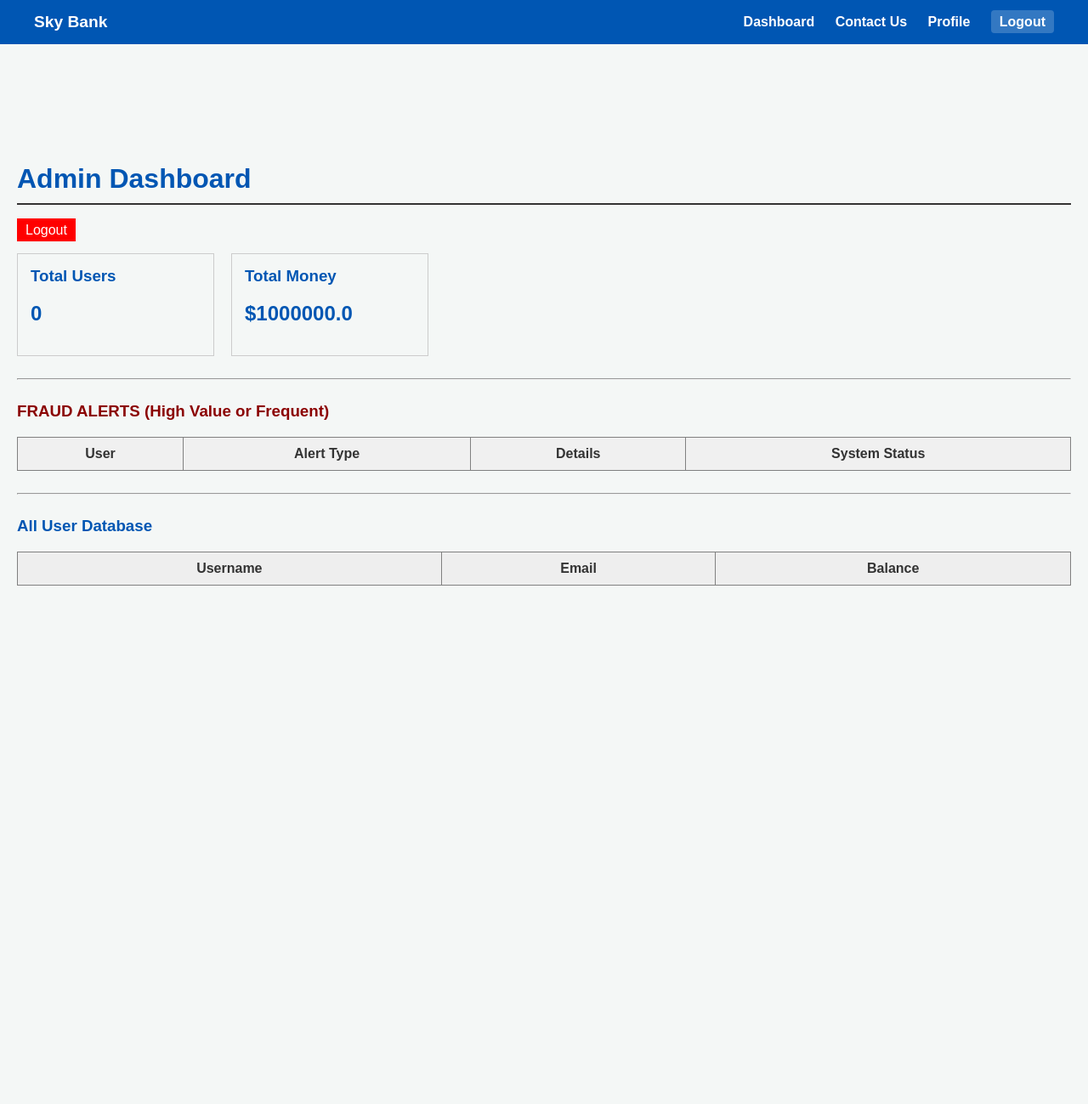
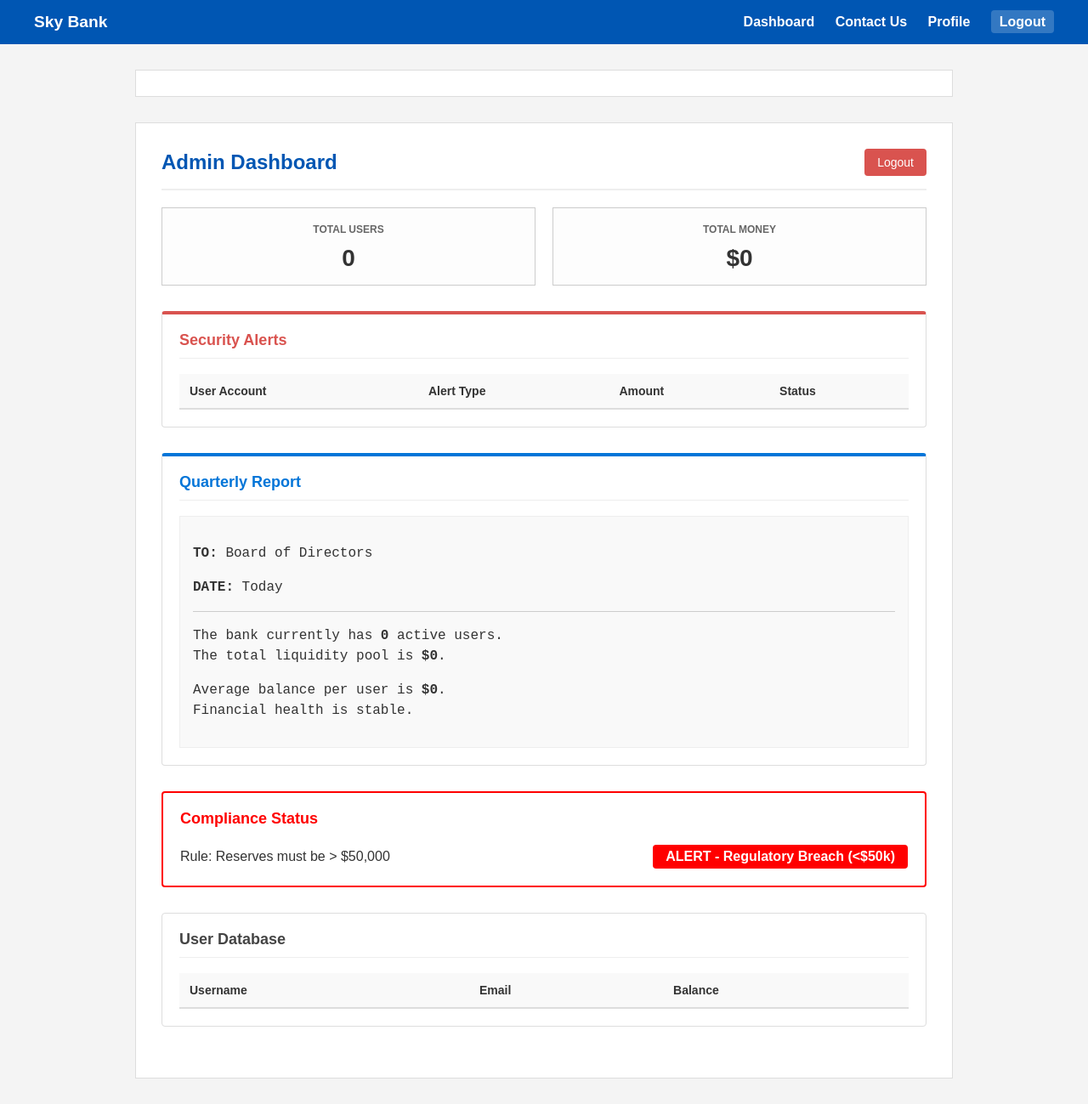
Before and after one commit to Hemadharshini22/aws_project, a Flask app: page /admin_dashboard in a window 1280 px wide. Shown: the whole page at 85% size. Before the commit the page ends 689 px from the top, so only its background shows below. Run offline with Flask 3, Linux system fonts and the light colour scheme; the visitor is signed in with stand-in values (Sample User, id 1); lists and menus that the app fills with data are empty.

Commit message:
Updatedt

```diff
--- a/app.py
+++ b/app.py
@@ -10,7 +10,7 @@
     "admin": {
         "password": "admin123",
         "email": "admin@capstonebank.com",
-        "balance": 1000000.0,  # Admin starts with $1 Million
+        "balance": 1000000.0,  # Admin starts with $1 Million (excluded from stats)
         "transactions": []
     }
 }
@@ -35,7 +35,7 @@
         return redirect(url_for('dashboard'))
     return render_template('index.html')
 
-# --- ADMIN ROUTES (NEW) ---
+# --- ADMIN ROUTES (UPDATED FOR SCENARIOS 1, 2 & 3) ---
 
 @app.route('/admin_login', methods=['GET', 'POST'])
 def admin_login():
@@ -59,14 +59,36 @@
     if session.get('user') != 'admin' or session.get('role') != 'admin':
         return redirect(url_for('admin_login'))
 
-    # Calculate totals for the dashboard cards
-    total_users = len(users_db) - 1  # Subtract 1 to exclude the admin
-    total_money = sum(user['balance'] for user in users_db.values())
+    # 1. Calculate Standard Stats (excluding admin)
+    total_users = 0
+    total_money = 0
 
+    for username, data in users_db.items():
+        if username == 'admin': continue # Skip admin account in stats
+        total_users += 1
+        total_money += data['balance']
+
+    # --- SCENARIO 2 LOGIC: Manager Report ---
+    # Calculate Average User Balance
+    avg_balance = total_money / total_users if total_users > 0 else 0
+
+    # --- SCENARIO 3 LOGIC: Compliance Monitor ---
+    # Rule: Bank must have at least $50,000 in reserves
+    if total_money >= 50000:
+        compliance_status = "PASSED - Healthy Reserves"
+        compliance_color = "green"
+    else:
+        compliance_status = "ALERT - Regulatory Breach (<$50k)"
+        compliance_color = "red"
+
+    # Pass all variables to the HTML
     return render_template('admin_dashboard.html',
                            total_users=total_users,
                            total_money=total_money,
-                           all_users=users_db)
+                           all_users=users_db,
+                           avg_balance=avg_balance,             # For Scenario 2
+                           compliance_status=compliance_status, # For Scenario 3
+                           compliance_color=compliance_color)   # For Scenario 3
 
 # --- STANDARD USER ROUTES ---
 
--- a/templates/admin_dashboard.html
+++ b/templates/admin_dashboard.html
@@ -1,44 +1,72 @@
 {% extends 'base.html' %}
 
 {% block content %}
-<div style="padding: 20px;">
+<style>
+    /* Clean, Simple CSS for alignment */
+    body { font-family: Arial, sans-serif; background-color: #f4f4f4; color: #333; }
+    .container { max-width: 900px; margin: 30px auto; background: white; padding: 30px; border: 1px solid #ddd; }
 
-    <h1 style="border-bottom: 2px solid #333; padding-bottom: 10px;">Admin Dashboard</h1>
-    <a href="{{ url_for('logout') }}" style="background: red; color: white; padding: 5px 10px; text-decoration: none;">Logout</a>
+    /* Headers */
+    .header { display: flex; justify-content: space-between; align-items: center; border-bottom: 2px solid #eee; padding-bottom: 15px; margin-bottom: 20px; }
+    h1 { margin: 0; font-size: 24px; }
+    h3 { margin-top: 0; color: #444; border-bottom: 1px solid #eee; padding-bottom: 10px; font-size: 18px; }
 
-    <br><br>
+    /* Buttons */
+    .logout-btn { background: #d9534f; color: white; text-decoration: none; padding: 8px 15px; border-radius: 4px; font-size: 14px; }
 
-    <div style="display: flex; gap: 20px;">
+    /* Boxes/Sections */
+    .section-box { border: 1px solid #ddd; padding: 20px; margin-bottom: 30px; border-radius: 4px; background: #fff; }
 
-        <div style="border: 1px solid #ccc; padding: 15px; width: 200px;">
-            <h3>Total Users</h3>
+    /* Tables - Perfect Alignment */
+    table { width: 100%; border-collapse: collapse; margin-top: 10px; }
+    th { text-align: left; background-color: #f9f9f9; padding: 12px; border-bottom: 2px solid #ddd; font-size: 14px; }
+    td { text-align: left; padding: 12px; border-bottom: 1px solid #eee; font-size: 14px; }
+
+    /* Stats Row */
+    .stats-row { display: flex; gap: 20px; margin-bottom: 30px; }
+    .stat-card { flex: 1; border: 1px solid #ccc; padding: 15px; background: #fdfdfd; text-align: center; }
+    .stat-card h2 { margin: 10px 0 0; font-size: 28px; color: #333; }
+
+    /* Status Labels */
+    .alert-text { color: red; font-weight: bold; }
+    .report-text { font-family: 'Courier New', monospace; line-height: 1.5; background: #f9f9f9; padding: 15px; border: 1px solid #eee; }
+</style>
+
+<div class="container">
+
+    <div class="header">
+        <h1>Admin Dashboard</h1>
+        <a href="{{ url_for('logout') }}" class="logout-btn">Logout</a>
+    </div>
+
+    <div class="stats-row">
+        <div class="stat-card">
+            <span style="color: #666; font-size: 12px; text-transform: uppercase; font-weight: bold;">Total Users</span>
             <h2>{{ total_users }}</h2>
         </div>
-
-        <div style="border: 1px solid #ccc; padding: 15px; width: 200px;">
-            <h3>Total Money</h3>
+        <div class="stat-card">
+            <span style="color: #666; font-size: 12px; text-transform: uppercase; font-weight: bold;">Total Money</span>
             <h2>${{ total_money }}</h2>
         </div>
+    </div>
 
-    </div> <br><hr><br>
-
-    <h3 style="color: darkred;">FRAUD ALERTS (High Value or Frequent)</h3>
-    <table border="1" cellpadding="10" style="width: 100%; border-collapse: collapse;">
-        <tr style="background: #f0f0f0;">
-            <th>User</th>
+    <div class="section-box" style="border-top: 4px solid #d9534f;">
+        <h3 style="color: #d9534f;"> Security Alerts</h3>
+        <table>
+            <tr>
+                <th>User Account</th>
                 <th>Alert Type</th>
-            <th>Details</th>
-            <th>System Status</th>
+                <th>Amount</th>
+                <th>Status</th>
             </tr>
-
             {% for name, info in all_users.items() %}
                 {% for txn in info.transactions %}
                     {% if txn.amount >= 5000 %}
                     <tr>
-                    <td><b>{{ name }}</b></td>
-                    <td style="color: red; font-weight: bold;">HIGH VALUE</td>
+                        <td><strong>{{ name }}</strong></td>
+                        <td class="alert-text">High Value</td>
                         <td>${{ txn.amount }}</td>
-                    <td style="color: red;">Suspicious Activity</td>
+                        <td class="alert-text">Review Needed</td>
                     </tr>
                     {% endif %}
                 {% endfor %}
@@ -47,20 +75,47 @@
             {% for name, info in all_users.items() %}
                 {% if info.transactions|length > 5 %}
                 <tr>
-                <td><b>{{ name }}</b></td>
-                <td style="color: red; font-weight: bold;">HIGH FREQUENCY</td>
-                <td>{{ info.transactions|length }} Transactions</td>
-                <td style="color: red;">Suspicious Activity</td>
+                    <td><strong>{{ name }}</strong></td>
+                    <td class="alert-text">High Frequency</td>
+                    <td>{{ info.transactions|length }} Txns</td>
+                    <td class="alert-text">Review Needed</td>
                 </tr>
                 {% endif %}
             {% endfor %}
         </table>
+    </div>
 
-    <br><hr><br>
+    <div class="section-box" style="border-top: 4px solid #0275d8;">
+        <h3 style="color: #0275d8;"> Quarterly Report</h3>
+        <div class="report-text">
+            <p><strong>TO:</strong> Board of Directors</p>
+            <p><strong>DATE:</strong> Today</p>
+            <hr style="border: 0; border-top: 1px solid #ccc;">
+            <p>
+                The bank currently has <strong>{{ total_users }}</strong> active users. <br>
+                The total liquidity pool is <strong>${{ total_money }}</strong>.
+            </p>
+            <p>
+                Average balance per user is <strong>${{ avg_balance|round(2) }}</strong>. <br>
+                Financial health is stable.
+            </p>
+        </div>
+    </div>
 
-    <h3>All User Database</h3>
-    <table border="1" cellpadding="10" style="width: 100%; border-collapse: collapse;">
-        <tr style="background: #eee;">
+    <div class="section-box" style="border: 2px solid {{ compliance_color }};">
+        <h3 style="color: {{ compliance_color }}; border: none; margin-bottom: 0;"> Compliance Status</h3>
+        <div style="display: flex; justify-content: space-between; align-items: center; margin-top: 10px;">
+            <p style="margin: 0;">Rule: Reserves must be > $50,000</p>
+            <span style="background: {{ compliance_color }}; color: white; padding: 5px 15px; font-weight: bold; border-radius: 4px;">
+                {{ compliance_status }}
+            </span>
+        </div>
+    </div>
+
+    <div class="section-box">
+        <h3>User Database</h3>
+        <table>
+            <tr>
                 <th>Username</th>
                 <th>Email</th>
                 <th>Balance</th>
@@ -75,6 +130,7 @@
                 {% endif %}
             {% endfor %}
         </table>
+    </div>
 
 </div>
 {% endblock %}
```
Also changed, not shown: app_aws.py (+17 -1 lines). Lines whose indentation alone changed are shown as unchanged.
